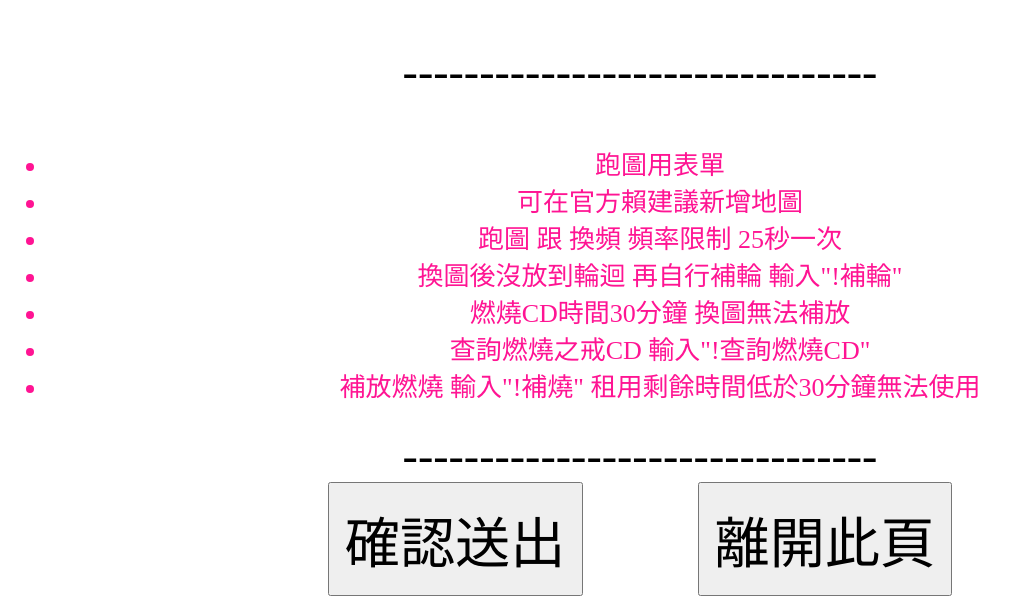
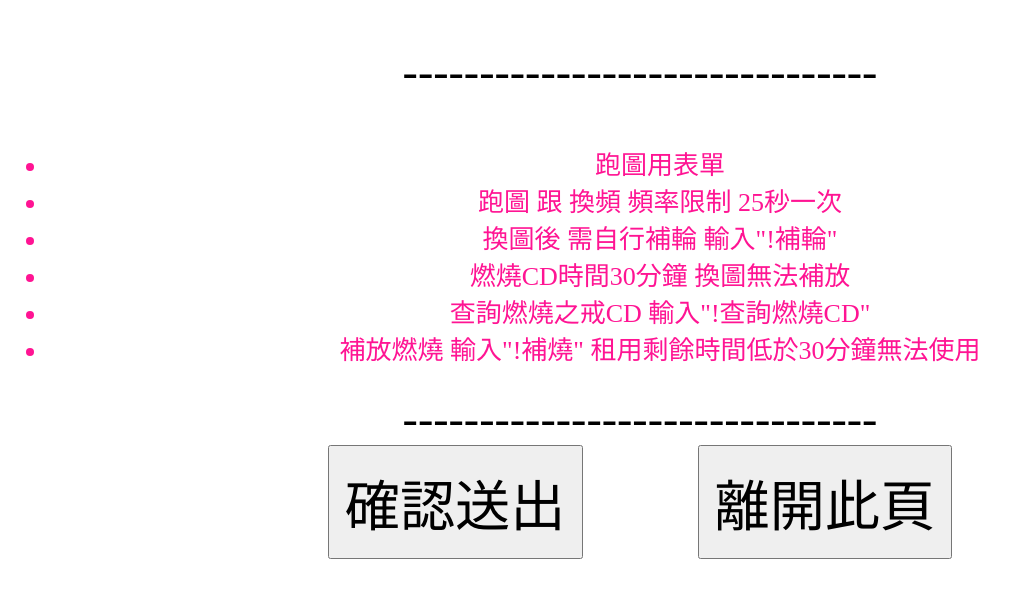
Before and after one commit to a6428775/flask, a Flask app: page /change/1 in a window 1280 px wide. Shown: the part 273-877 px from the top of the page, without its empty margins (0-1015 px from the left). After the commit the page ends 832 px from the top, so only its background shows below. Run offline with Flask 3, Linux system fonts and the light colour scheme.

Commit message:
更新說明

```diff
--- a/templates/changemap.html
+++ b/templates/changemap.html
@@ -110,9 +110,8 @@
                 </p>
                 <ul style="font-size: 26px;color: deeppink;">
                     <li>跑圖用表單</li>
-                    <li>可在官方賴建議新增地圖</li>
                     <li>跑圖 跟 換頻 頻率限制 25秒一次</li>
-                    <li>換圖後沒放到輪迴 再自行補輪 輸入"!補輪"</li>
+                    <li>換圖後 需自行補輪 輸入"!補輪"</li>
                     <li>燃燒CD時間30分鐘 換圖無法補放</li>
                     <li>查詢燃燒之戒CD  輸入"!查詢燃燒CD"</li>
                     <li>補放燃燒  輸入"!補燒" 租用剩餘時間低於30分鐘無法使用</li>
```
